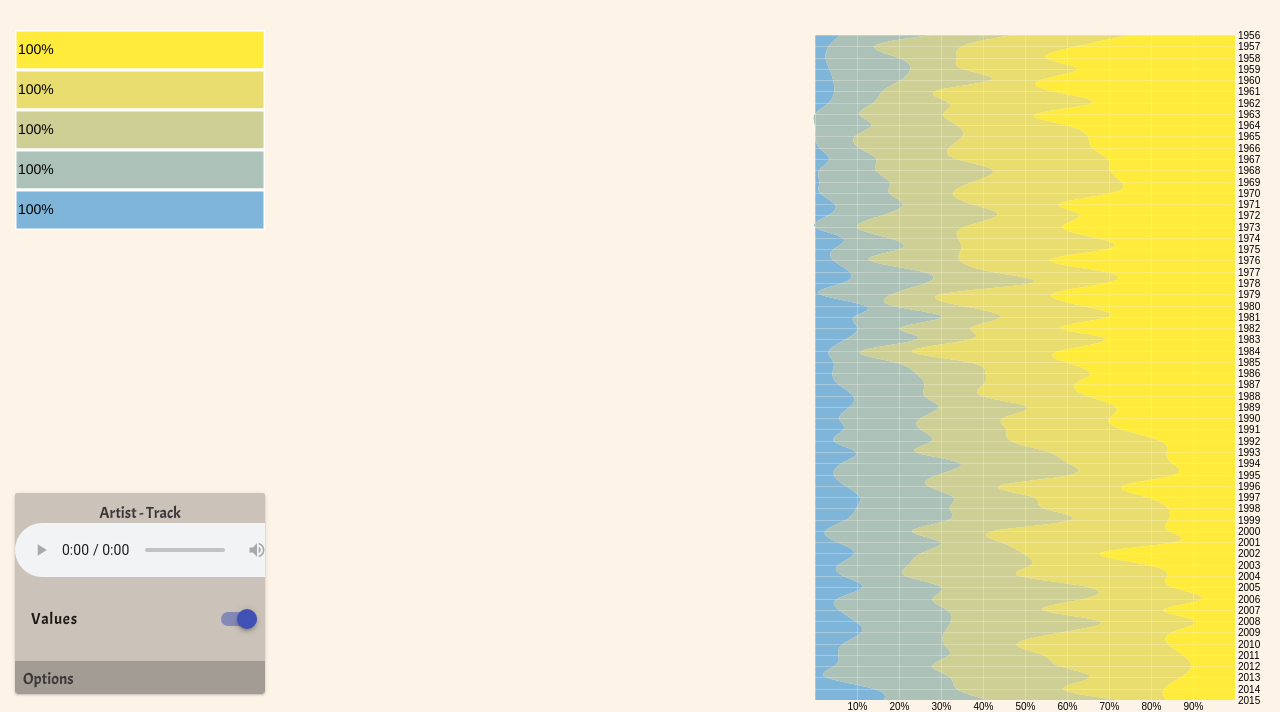
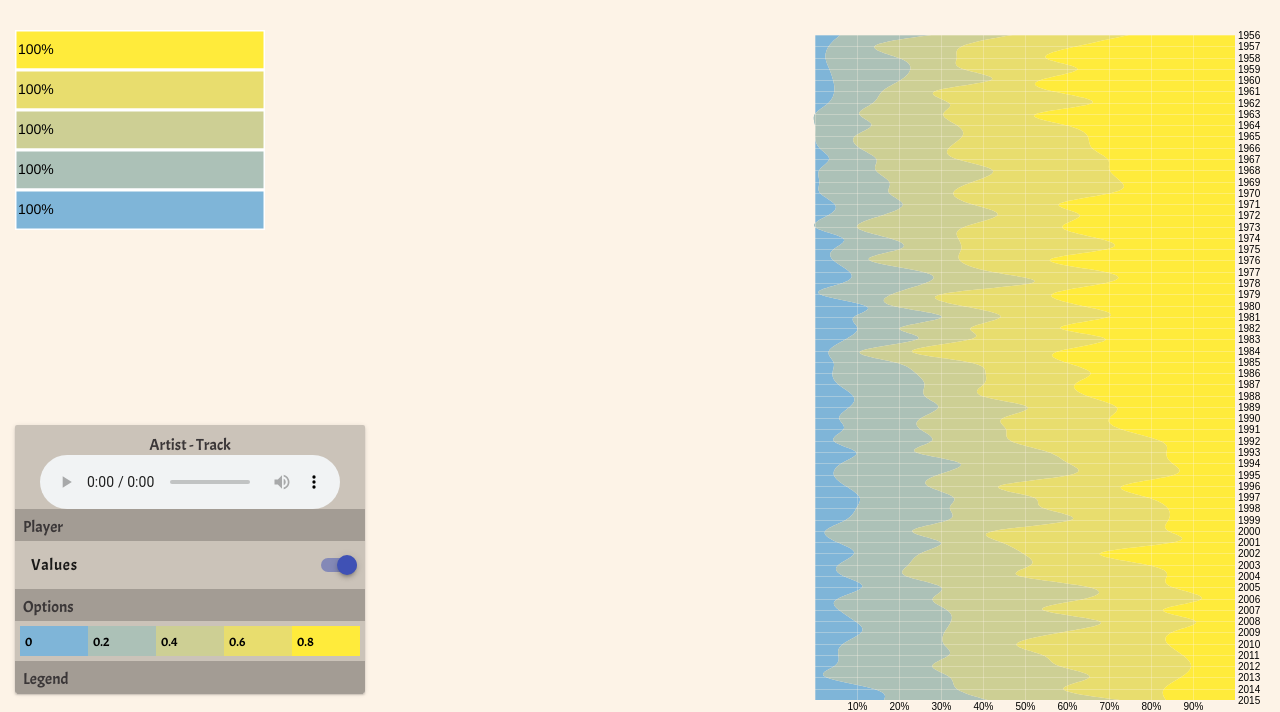
Before and after one commit to codyjroberts/p2-424, a website: page index.html in a window 1280 px wide. Shown: the part 92-804 px from the top of the page. Drawn offline with nearby package versions, Linux system fonts and the light colour scheme.

Commit message:
Add legend

```diff
--- a/app.js
+++ b/app.js
@@ -225,6 +225,32 @@ function drawNeck(data) {
       d3.selectAll(".histoText").style("opacity", 0);
     }
   }
+
+  let legend = d3.select("#legend");
+
+  legend
+    .selectAll('rect')
+    .data(scaleZ.range())
+    .enter()
+    .append('rect')
+    .attr('width', 68)
+    .attr('x', (d,i) => {
+      return i * 68;
+    })
+    .attr('height', 30)
+    .style('fill', (d) => {
+      return d;
+    });
+
+  legend.selectAll('text')
+    .data([0, 0.2, 0.4, 0.6, 0.8])
+    .enter()
+    .append('text')
+    .attr('x', (d,i) => { return i*68; })
+    .attr('y', 55)
+    .attr("transform", "translate(5, -35)")
+    .text(d => { return d; })
+  ;
 }
 
 let histo = {
@@ -597,8 +623,6 @@ function update(file) {
       .attr("stroke-dashoffset", 0);
 
   });
-
-
 }
 
 update("xing-test/test2.json");
--- a/index.html
+++ b/index.html
@@ -10,6 +10,9 @@
     <style>
       audio::-webkit-media-controls-panel {
           background: rgba(0, 0, 0, 0);
+      }
+
+      text {
       }
 
       #player {
@@ -149,15 +152,18 @@
         display: inline;
       }
 
+      .mdl-list {
+        margin: 0;
+      }
+
       .demo-card-image.mdl-card {
         position: absolute;
         overflow: hidden;
         float: left;
         bottom: 15px;
         left: 15px;
-        width: 15vw;
-        min-height: 100px;
-        min-width: 250px;
+        width: 350px;
+        min-width: 350px;
         font-family: 'Acme', sans-serif;
         background-color: #FDF3E7;
         background: rgba(0, 0, 0, 0.2);
@@ -165,12 +171,21 @@
 
       .items {
         font-family: 'Acme', sans-serif;
+        padding-top: 0;
+        padding-bottom: 0;
       }
 
       .demo-card-image > .mdl-card__actions {
         height: 2em;
         padding: 8px;
         background: rgba(0, 0, 0, 0.2);
+      }
+
+      #legend {
+        height: 30px;
+        width: 100%;
+        font-size: 0.8em;
+        padding: 5px;
       }
     </style>
   </head>
@@ -191,6 +206,9 @@
           <audio src="" controls="controls"></audio>
         </div>
       </div>
+    <div class="mdl-card__actions">
+      <span class="demo-card-image__filename">Player</span>
+    </div>
     <ul class="demo-list-control mdl-list">
       <li class="mdl-list__item items">
         <span class="mdl-list__item-primary-content">
@@ -205,6 +223,10 @@
     </ul>
     <div class="mdl-card__actions">
       <span class="demo-card-image__filename">Options</span>
+    </div>
+    <svg id="legend"></svg>
+    <div class="mdl-card__actions">
+      <span class="demo-card-image__filename">Legend</span>
     </div>
   </div>
 
```
Lines whose indentation alone changed are shown as unchanged.
